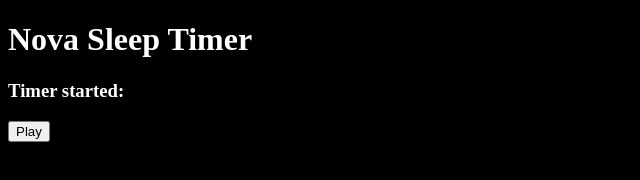
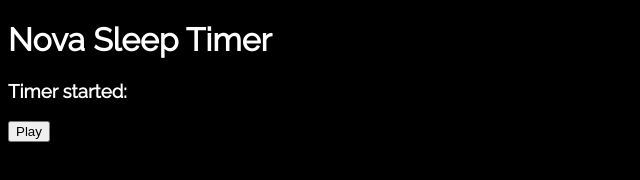
Before and after one commit to AdamDavisDeveloper/nova-sleep, a plain HTML site: page index.html in a window 1280 px wide. Shown: the whole page, without its empty margins (0-640 px from the left). Drawn offline with Linux system fonts and the light colour scheme.

Commit message:
add font "Raleway"

```diff
--- a/index.html
+++ b/index.html
@@ -5,6 +5,11 @@
     <meta http-equiv="X-UA-Compatible" content="IE=edge" />
     <meta name="viewport" content="width=device-width, initial-scale=1.0" />
     <link rel="icon" href="/img/favicon.ico" type="image" />
+    <link rel="preconnect" href="https://fonts.gstatic.com" />
+    <link
+      href="https://fonts.googleapis.com/css2?family=Raleway:wght@100;300;400&display=swap"
+      rel="stylesheet"
+    />
     <link rel="stylesheet" href="/styles/style.css" />
     <title>Nova Sleep</title>
   </head>
--- a/js/app.js
+++ b/js/app.js
@@ -12,7 +12,7 @@ const fitbitAccessToken =
   "eyJhbGciOiJIUzI1NiJ9.eyJhdWQiOiIyMkM1VEQiLCJzdWIiOiI4TU5MUUQiLCJpc3MiOiJGaXRiaXQiLCJ0eXAiOiJhY2Nlc3NfdG9rZW4iLCJzY29wZXMiOiJyc29jIHJsb2MgcmhyIHJwcm8gcnNsZSIsImV4cCI6MTYxODM2OTYyOSwiaWF0IjoxNjE1Nzc3NjI5fQ.IbQCdHRiBUCcp2KIcqQKfGbX0XqGDfQdyqG_PTdnB5o";
 
 //Get most recent heart rate reported of user
-//Updated every 30sec (per the API constraints)
+//Updated every 30sec (per the Fitbit API constraints)
 function getHeartrate() {
   fetch(
     "https://api.fitbit.com/1/user/-/activities/heart/date/today/1d/1sec.json",
@@ -57,6 +57,7 @@ function change(userState) {
 function play(bool) {
   let isPlaying = bool;
   let playTime = time();
+  //UI display app start time
   timeStart.innerHTML = playTime;
 }
 
--- a/styles/style.css
+++ b/styles/style.css
@@ -1,11 +1,13 @@
 body {
-    background: black;
+  background: black;
+  font-family: "Raleway", sans-serif;
 }
 
-h1, h3 {
-    color: white;
+h1,
+h3 {
+  color: white;
 }
 
 .hidden {
-    opacity: 0;;
+  opacity: 0;
 }
```
